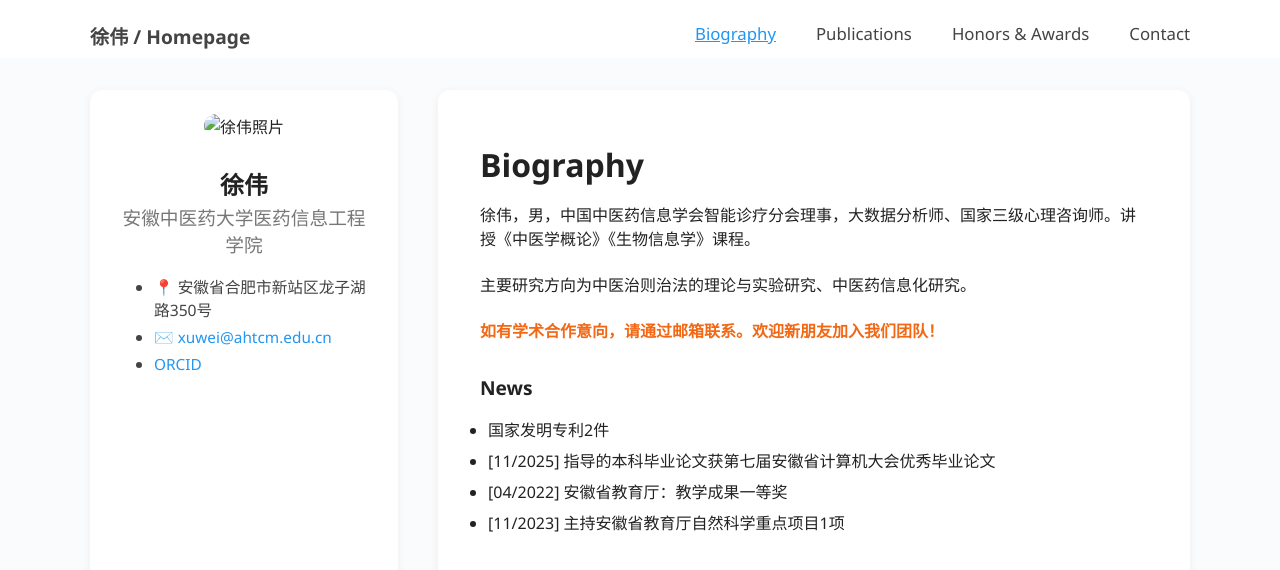
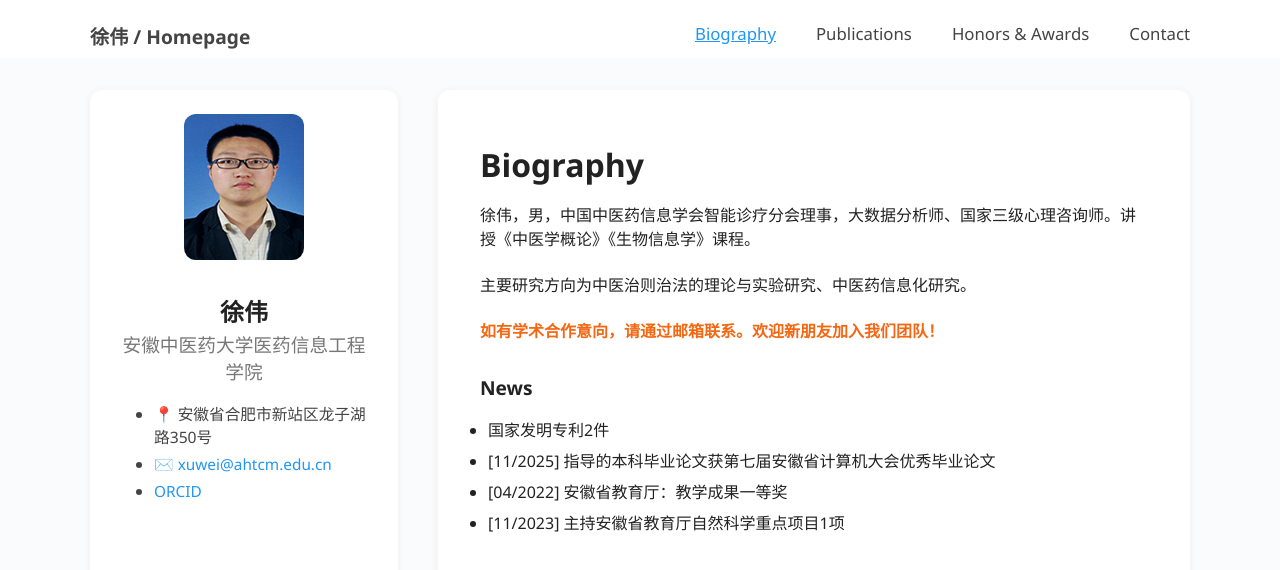
Before and after one commit to baibuxinjing/baibuxinjing.github.io, a plain HTML site: page index.html in a window 1280 px wide. Drawn offline with Linux system fonts and the light colour scheme.

Commit message:
Update index.html

```diff
--- a/index.html
+++ b/index.html
@@ -53,7 +53,7 @@
   </nav>
   <div class="container">
     <aside class="sidebar">
-      <img src="你的照片链接.jpg" alt="徐伟照片">
+      <img src="https://github.com/baibuxinjing/baibuxinjing.github.io/blob/main/%E5%BE%90%E4%BC%9F_%E6%95%99%E5%B8%88%E4%BF%A1%E6%81%AF%E8%A1%A8.jpg?raw=true" alt="徐伟照片">
       <h2>徐伟</h2>
       <h3>安徽中医药大学医药信息工程学院</h3>
       <ul class="info">
```
